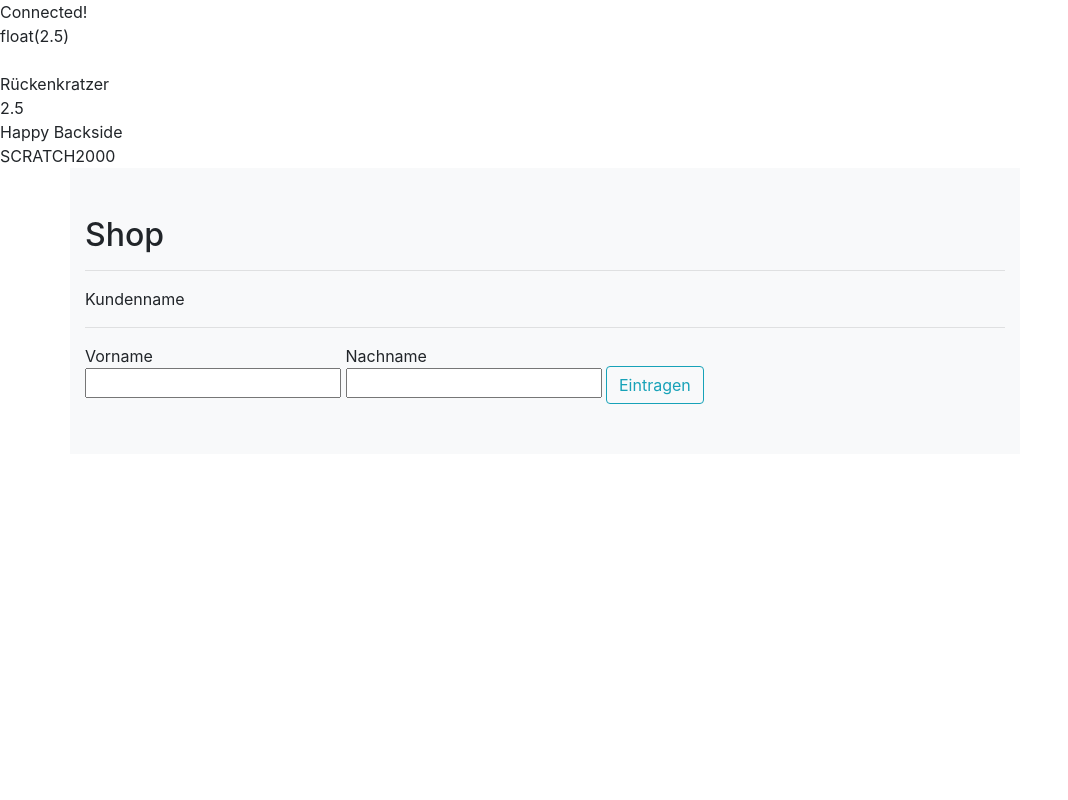
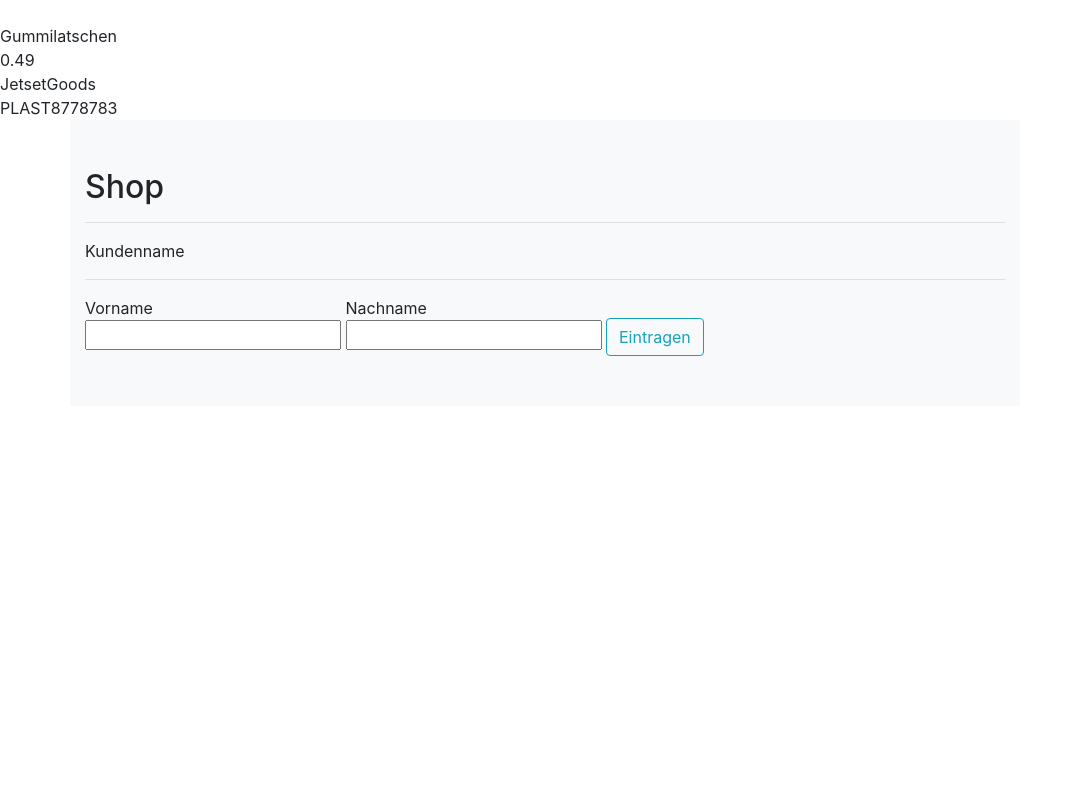
Before and after one commit to raini456/23_shop, a PHP site: page / in a window 1280 px wide. Shown: the whole page, without its empty margins (0-1068 px from the left). Run offline with PHP 8.4, Linux system fonts and the light colour scheme; data that the repository does not hold is empty.

Commit message:
4.Version 04.05.2018 14.30 h

```diff
--- a/classes/Label.php
+++ b/classes/Label.php
@@ -1,6 +1,6 @@
 <?php
 class Label {
-  protected $labelName;
+  private $labelName;
   private static $amount = 0;
 
   public function __construct(string $labelName) {
--- a/classes/Product.php
+++ b/classes/Product.php
@@ -4,7 +4,6 @@ class Product {
   private $productnr;
   private $productprice;
   private $label;
-  private $labelID;
   private static $amount;
   private $db;
 
@@ -12,7 +11,6 @@ class Product {
   $this->productname($productname);
   $this->productnr($productnr);
   $this->productprice($productprice);
-  var_dump($this->productprice);
   $this->label=$label;
  }
 
@@ -25,23 +23,18 @@ class Product {
 
  public function insert(DbClassExt $db) {
   $this->db = $db;
-  $this->labelID = $this->addLabel(); //$cid = lastid
+  $labelID = $this->addLabel(); //$cid = lastid
 
-  $this->addProduct();
+  $this->addProduct($labelID);
  }
 
- private function addProduct() {
+ private function addProduct($id) {
   $this->db->setTable('tb_products');
   $data = [];
-  //$data[columnName] = value
-  $data['labelid'] = $this->labelID;
-//  var_dump($data['labelid']);
+  $data['labelid'] = $id;
   $data['name'] = $this->productname();
-//  var_dump($data['name']);
   $data['price'] = $this->productprice();
-//  var_dump($data['price']);
   $data['productnr']=$this->productnr();
-//  var_dump($data['productnr']);
   return $this->db->insert($data); //return lastID
  }
 
--- a/index.php
+++ b/index.php
@@ -12,18 +12,17 @@ try {
 } catch (PDOException $exc) {
   echo $exc->getTraceAsString();
 }
-if ($db) {
-  echo "Connected!<br>";
+if (!$db) {
+  echo "Connection failed!<br>";
 }
 $adr = new Address("Rapperbahn 1", '20888', "Hamburg");
 $c = new Customer('Rudi', 'Ratlos', clone($adr));
-$lbl = new Label("Happy Backside");
-$p = new Product("Rückenkratzer", "SCRATCH2000", 2.50, clone($lbl));
+$lbl = new Label("JetsetGoods");
+$p = new Product("Gummilatschen", "PLAST8778783", 0.49, clone($lbl));
 $c->insert($db);
 $p->insert($db);
 $customerData = Customer::find($db, 'Rudi');
 //var_dump($customerData);
-echo "<br>";
 $productData = Product::find($db, 'CAT0815');
 //var_dump($productData);
 echo "<br>";
```
